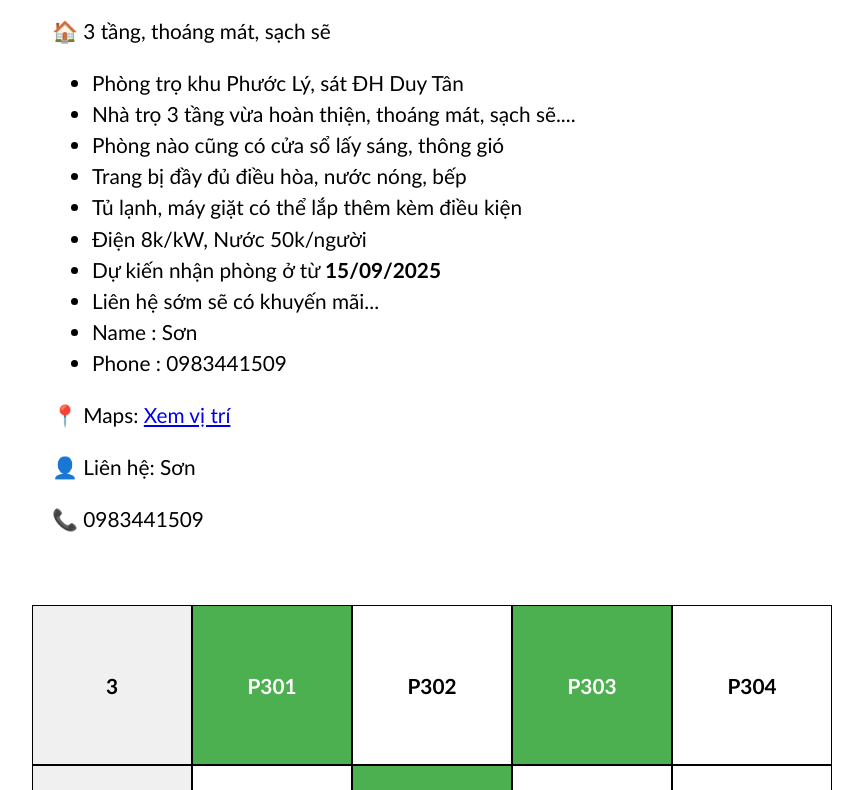
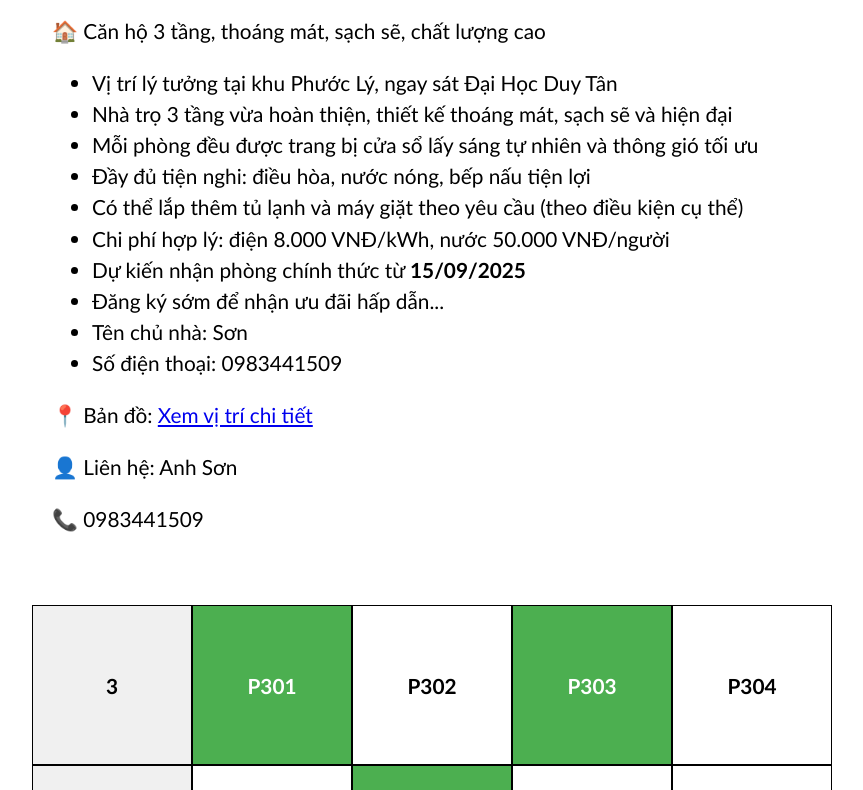
Before and after one commit to namsonvo2/baonam, a plain HTML site: page index.html in a window 1280 px wide. Shown: the part 124-914 px from the top of the page, without its empty margins (208-1071 px from the left). Drawn offline with Linux system fonts and the light colour scheme.

Commit message:
Update info.html

```diff
--- a/info.html
+++ b/info.html
@@ -1,17 +1,17 @@
-<h2>Nhà trọ Bảo Nam - Phước Lý - ĐH Duy Tân</h2>
-<p>🏠 3 tầng, thoáng mát, sạch sẽ</p>
+<h2>Nhà Trọ Bảo Nam - Phước Lý - Đại Học Duy Tân</h2>
+<p>🏠 Căn hộ 3 tầng, thoáng mát, sạch sẽ, chất lượng cao</p>
 <ul>
-  <li>Phòng trọ khu Phước Lý, sát ĐH Duy Tân</li>
-  <li>Nhà trọ 3 tầng vừa hoàn thiện, thoáng mát, sạch sẽ....</li>
-  <li>Phòng nào cũng có cửa sổ lấy sáng, thông gió</li>
-  <li>Trang bị đầy đủ điều hòa, nước nóng, bếp</li>
- <li>Tủ lạnh, máy giặt có thể lắp thêm kèm điều kiện</li>
- <li>Điện 8k/kW, Nước 50k/người</li>
- <li>Dự kiến nhận phòng ở từ <b>15/09/2025</b></li>
- <li>Liên hệ sớm sẽ có khuyến mãi...</li>
- <li>Name : Sơn</li>
- <li>Phone : 0983441509</li>
+  <li>Vị trí lý tưởng tại khu Phước Lý, ngay sát Đại Học Duy Tân</li>
+  <li>Nhà trọ 3 tầng vừa hoàn thiện, thiết kế thoáng mát, sạch sẽ và hiện đại</li>
+  <li>Mỗi phòng đều được trang bị cửa sổ lấy sáng tự nhiên và thông gió tối ưu</li>
+  <li>Đầy đủ tiện nghi: điều hòa, nước nóng, bếp nấu tiện lợi</li>
+  <li>Có thể lắp thêm tủ lạnh và máy giặt theo yêu cầu (theo điều kiện cụ thể)</li>
+  <li>Chi phí hợp lý: điện 8.000 VNĐ/kWh, nước 50.000 VNĐ/người</li>
+  <li>Dự kiến nhận phòng chính thức từ <b>15/09/2025</b></li>
+  <li>Đăng ký sớm để nhận ưu đãi hấp dẫn...</li>
+  <li>Tên chủ nhà: Sơn</li>
+  <li>Số điện thoại: 0983441509</li>
 </ul>
-<p>📍 Maps: <a href="https://maps.app.goo.gl/SMgSJxBP8Zo7T19q8" target="_blank">Xem vị trí</a></p>
-<p>👤 Liên hệ: Sơn</p>
+<p>📍 Bản đồ: <a href="https://maps.app.goo.gl/SMgSJxBP8Zo7T19q8" target="_blank">Xem vị trí chi tiết</a></p>
+<p>👤 Liên hệ: Anh Sơn</p>
 <p>📞 0983441509</p>
```
